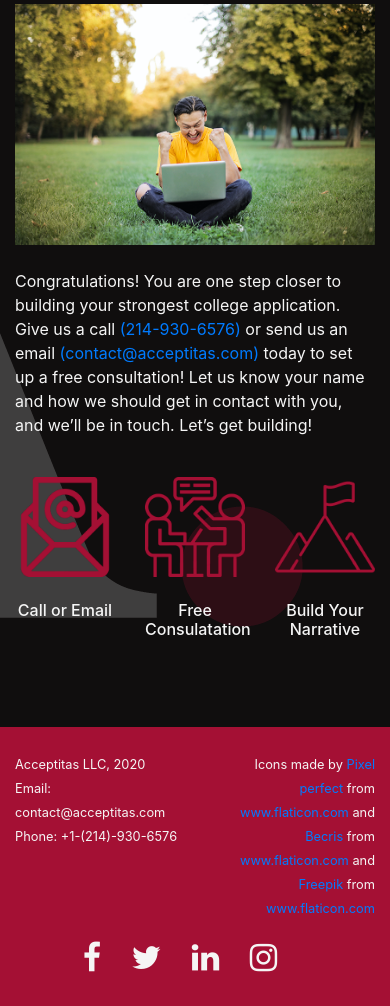
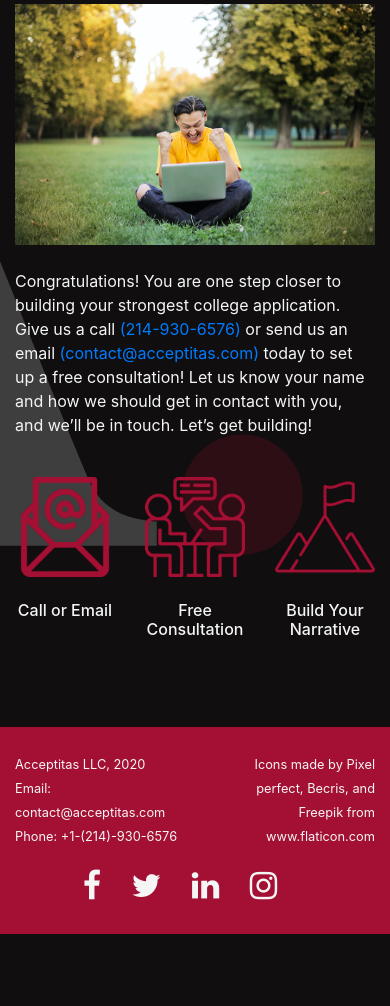
Before and after one commit to MrZmann/acceptitas, a PHP site: page /contact.html in a window 390 px wide. Shown: the part 267-1273 px from the top of the page. After the commit the page ends 1201 px from the top, so only its background shows below. Run offline with PHP 8.4, Linux system fonts and the light colour scheme.

Commit message:
more minor responsiveness fixes (mobile)

```diff
--- a/contact.html
+++ b/contact.html
@@ -99,7 +99,7 @@
         <div class="col-md-2 col-4 text-center">
           <img src="images/contact/icons/meeting.png" alt="" />
           &nbsp;
-          <h6>Free Consulatation</h6>
+          <h6>Free Consultation</h6>
         </div>
         <div class="col-md-2 col-4 text-center">
           <img src="images/contact/icons/mountain.png" alt="" />
@@ -114,13 +114,19 @@
         <div class="row">
           <div class="col-6 text-left">
             <p>
-              <small>Acceptitas LLC, 2020</small> <br />
+              <small> Acceptitas LLC, 2020</small> <br />
               <small>
-                Email: contact@acceptitas.com
+                Email:
+                <a href="mailto:contact@acceptitas.com">
+                  contact@acceptitas.com
+                </a>
               </small>
               <br />
               <small>
-                Phone: +1-(214)-930-6576
+                Phone:
+                <a href="tel:+12149306576">
+                  +1-(214)-930-6576
+                </a>
               </small>
             </p>
           </div>
@@ -131,21 +137,11 @@
                 <a
                   href="https://www.flaticon.com/authors/pixel-perfect"
                   title="Pixel perfect"
-                  >Pixel perfect</a
+                  >Pixel perfect,</a
                 >
-                from
-                <a href="https://www.flaticon.com/" title="Flaticon">
-                  www.flaticon.com</a
-                >
-                and
                 <a href="https://www.flaticon.com/authors/becris" title="Becris"
-                  >Becris</a
-                >
-                from
-                <a href="https://www.flaticon.com/" title="Flaticon">
-                  www.flaticon.com</a
-                >
-
+                  >Becris,
+                </a>
                 and
                 <a
                   href="https://www.flaticon.com/authors/freepik"
--- a/css/styles.css
+++ b/css/styles.css
@@ -64,6 +64,14 @@
   margin-bottom: 80px; /*Same as footer height */
 }
 
+small a {
+  color: var(--white);
+}
+
+small a:hover {
+  color: var(--white);
+}
+
 img {
   width: 100%;
 }
```
Also changed, not shown: about.html (+9 -3 lines), index.html (+14 -7 lines), services.html (+12 -6 lines).
